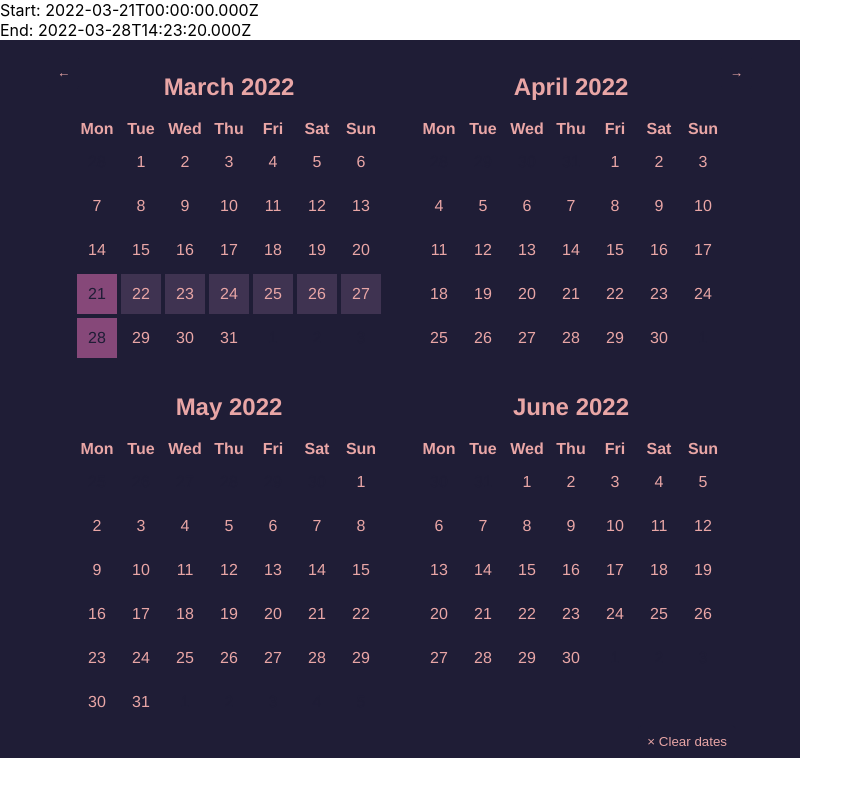
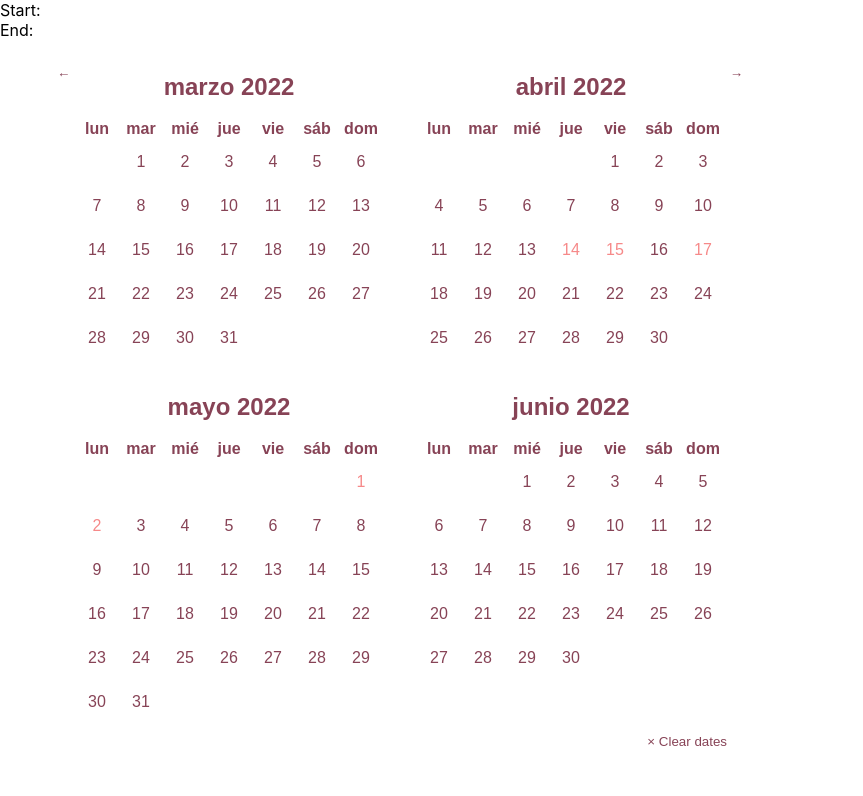
Before and after one commit to ssmirnovacode/calendar, a React (Create React App) app: page / in a window 1280 px wide. Shown: the top 796 px of the page, without its empty margins (0-863 px from the left). Built offline with nearby package versions, Linux system fonts and the light colour scheme.

Commit message:
blockedDates prop added, disabled renamed to hidden

```diff
--- a/src/App.js
+++ b/src/App.js
@@ -1,39 +1,17 @@
 import { useState } from "react";
 import Calendar from "./components/Calendar";
+import { DARK_THEME as THEME } from "./mockups/dark-theme";
 
 const App = () => {
 
     const [ selectedDates, setSelectedDates ] = useState({
-        startDate: new Date(2022, 2, 21),
-        endDate: new Date()
+        // startDate: new Date(2022, 2, 21),
+        // endDate: new Date()
     });
 
     const LOCALE = 'es-ES';
 
-    const FONT_COLOR = '#E9A6A6';
-    const BGC = '#1F1D36';
-    const BGC_OTHER = '#3F3351';
-    const ACCENT_COLOR = '#864879';
-
-    const DARK_THEME = {
-        color: FONT_COLOR,
-        bgc: BGC,
-        borderColor: BGC,
-        hoverColor: BGC,
-        hoverBg: FONT_COLOR,
-        selectedColor: BGC,
-        selectedBg: ACCENT_COLOR,
-        betweenColor: FONT_COLOR,
-        betweenBg: BGC_OTHER,
-        disabledColor: BGC,
-        disabledBg: BGC,
-        danger: ACCENT_COLOR,
-        fontFamily: '"Helvetica", sans-serif',
-        fz: '16px',
-        maxWidth: '800px',
-        padding: '2rem',
-        gap: '2rem'
-    }
+    const BLOCKED_DATES = [ '2022-04-14', '2022-04-15',' 2022-04-16', '2022-04-17', '2022-05-01', '2022-05-02']
 
     return(
         <>
@@ -46,9 +24,10 @@ const App = () => {
             startDate={selectedDates.startDate}
             endDate={selectedDates.endDate}
             onChange={setSelectedDates}
-            //locale={LOCALE}
-            theme={DARK_THEME}
+            locale={LOCALE}
+            //theme={THEME}
             clearDatesBtn
+            blockedDates={BLOCKED_DATES}
             //vertical
             />
         </>
--- a/src/components/Calendar.js
+++ b/src/components/Calendar.js
@@ -2,6 +2,7 @@ import { getMonthsToRender, getNextMonthYear, getPrevMonthYear, getShortDateStri
 import Month from "./Month";
 import '../css/calendar.css';
 import { LocaleContext } from "../context/localeContext";
+import { BlockedContext } from "../context/blockedContext";
 import React, { useEffect, useMemo, useState } from "react";
 import { initTheme } from "../utils/theme";
 
@@ -16,7 +17,8 @@ const Calendar = props => {
         locale='en-US',
         theme,
         clearDatesBtn=true,
-        vertical=false
+        vertical=false,
+        blockedDates=[]
     } = props;
 
     const initialDate = startDate ? startDate : new Date();
@@ -78,6 +80,7 @@ const Calendar = props => {
 
     return(
         <LocaleContext.Provider value={locale}>
+            <BlockedContext.Provider value={blockedDates}>
                 <div className="calendar">
                     { renderArrows() }
                     <div className={ vertical? "calendar__body vertical" : "calendar__body"}>
@@ -103,6 +106,7 @@ const Calendar = props => {
                         }
                         </div>
                 </div>
+            </BlockedContext.Provider>
         </LocaleContext.Provider>
     )
 }
--- a/src/components/Month.js
+++ b/src/components/Month.js
@@ -2,11 +2,13 @@ import { getDaysArray,  getMonthMatrix, getMonthByLocale, getWeekdaysByLocale, g
 import '../css/month.css';
 import React, { useContext } from "react";
 import { LocaleContext } from "../context/localeContext";
+import { BlockedContext } from "../context/blockedContext";
 
 const Month = props => {
 
     const { month, year, startDate, endDate } = props;
     const locale = useContext(LocaleContext);
+    const blockedDates = useContext(BlockedContext);
 
     const daysArray = getDaysArray(month, year);
 
@@ -21,7 +23,10 @@ const Month = props => {
 
         if (week.indexOf(1) > j && monthMatrix.indexOf(week) === 0 ||
         day < 7 && monthMatrix.indexOf(week) === monthMatrix.length-1) {
-           classes += ' disabled'
+           classes += ' hidden'
+        }
+        else if (blockedDates.includes(currentDate)) {
+            classes += ' blocked'
         }
         else if (startDate === currentDate || endDate === currentDate) {
             classes += ' selected';
@@ -54,7 +59,8 @@ const Month = props => {
                                     week.map((day, j) => <td className={getTableCellClass(week, day, j)}
                                                             id={getDateString(year, month, day)}
                                                             key={month+day+year}
-                                                            onClick={getTableCellClass(week, day, j).indexOf('disabled') > 0 ?
+                                                            onClick={(getTableCellClass(week, day, j).indexOf('hidden') > 0 ||
+                                                                getTableCellClass(week, day, j).indexOf('blocked') > 0) ?
                                                                     () => {} : props.handleDaySelect}
                                                             >
                                                                 {day}
--- /dev/null
+++ b/src/context/blockedContext.js
@@ -0,0 +1,3 @@
+import { createContext } from "react"
+
+export const BlockedContext = createContext()
--- a/src/css/month.css
+++ b/src/css/month.css
@@ -28,13 +28,18 @@ thead.table__header tr {
     text-align: center;
     margin-bottom: 1rem;
 }
-.disabled {
-    color: var(--disabledColor);
+.hidden {
+    color: var(--hiddenColor);
     cursor: default;
 }
-.disabled:hover {
+.hidden:hover {
     cursor: default;
-    background-color: var(--disabledBg);
+    background-color: var(--hiddenBg);
+}
+.blocked, .blocked:hover {
+    color: var(--blockedColor);
+    background-color: var(--bgc);
+    cursor: default;
 }
 .selected {
     background-color: var(--selectedBg);
--- a/src/css/theme.css
+++ b/src/css/theme.css
@@ -14,8 +14,11 @@
     --betweenColor: #874356;
     --betweenBg: #F68989;
 
-    --disabledColor:white;
-    --disabledBg: white;
+    --hiddenColor:white;
+    --hiddenBg: white;
+
+    --blockedColor: #F68989;
+    --blockedBg: white;
 
     --danger: #C65D7B;
 
--- /dev/null
+++ b/src/mockups/dark-theme.js
@@ -0,0 +1,26 @@
+const FONT_COLOR = '#E9A6A6';
+const BGC = '#1F1D36';
+const BGC_OTHER = '#3F3351';
+const ACCENT_COLOR = '#864879';
+
+export const DARK_THEME = {
+    color: FONT_COLOR,
+    bgc: BGC,
+    borderColor: BGC,
+    hoverColor: BGC,
+    hoverBg: FONT_COLOR,
+    selectedColor: BGC,
+    selectedBg: ACCENT_COLOR,
+    betweenColor: FONT_COLOR,
+    betweenBg: BGC_OTHER,
+    hiddenColor: BGC,
+    hiddenBg: BGC,
+    blockedColor: ACCENT_COLOR,
+    blockedBg: BGC,
+    danger: ACCENT_COLOR,
+    fontFamily: '"Helvetica", sans-serif',
+    fz: '16px',
+    maxWidth: '800px',
+    padding: '2rem',
+    gap: '2rem'
+}
```
Also changed, not shown: 2 other files (tests, documents, lock files or other folders). Lines whose indentation alone changed are shown as unchanged.
